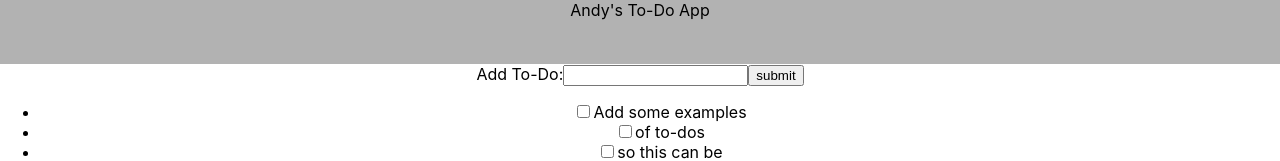
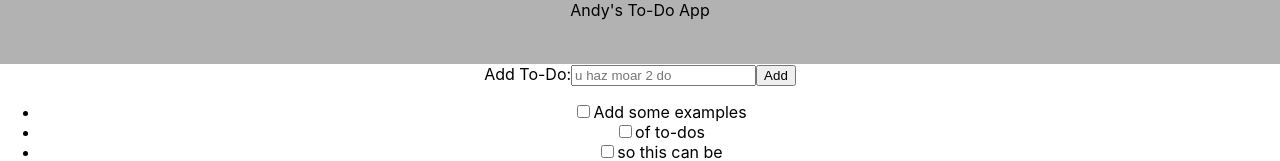
Before and after one commit to AndyGorbould/intro-react, a React (Create React App) app: page / in a window 1280 px wide. Shown: the top 161 px of the page. Built offline with nearby package versions, Linux system fonts and the light colour scheme.

Commit message:
submit log works

```diff
--- a/src/components/InputForm/InputForm.js
+++ b/src/components/InputForm/InputForm.js
@@ -1,16 +1,28 @@
-import React from "react";
+import React, { useRef } from "react";
 import styles from "./InputForm.module.css";
 
-const InputForm = () => (
+export default function InputForm() {
+  const inputRef = useRef();
+
+  function clickHandler(e) {
+    // 👽👽👽👽  remember 'e.preventDefault()' to stop refresh on submit click
+    e.preventDefault();
+    const inputElement = inputRef.current;
+
+    console.log(inputElement.value);
+  }
+
+  return (
     <div className={styles.InputForm}>
       <form>
-      <label htmlFor="">
+        <label>
           Add To-Do:
-        <input type="text" name="addToDo" />
+          <input type="text" name="addToDo" placeholder="u haz moar 2 do" ref={inputRef} />
         </label>
-      <input type="submit" value="submit" />
+        <button type="submit" value="submit" onClick={clickHandler}>
+          Add
+        </button>
       </form>
     </div>
   );
-
-export default InputForm;
+}
```
Lines whose indentation alone changed are shown as unchanged.
